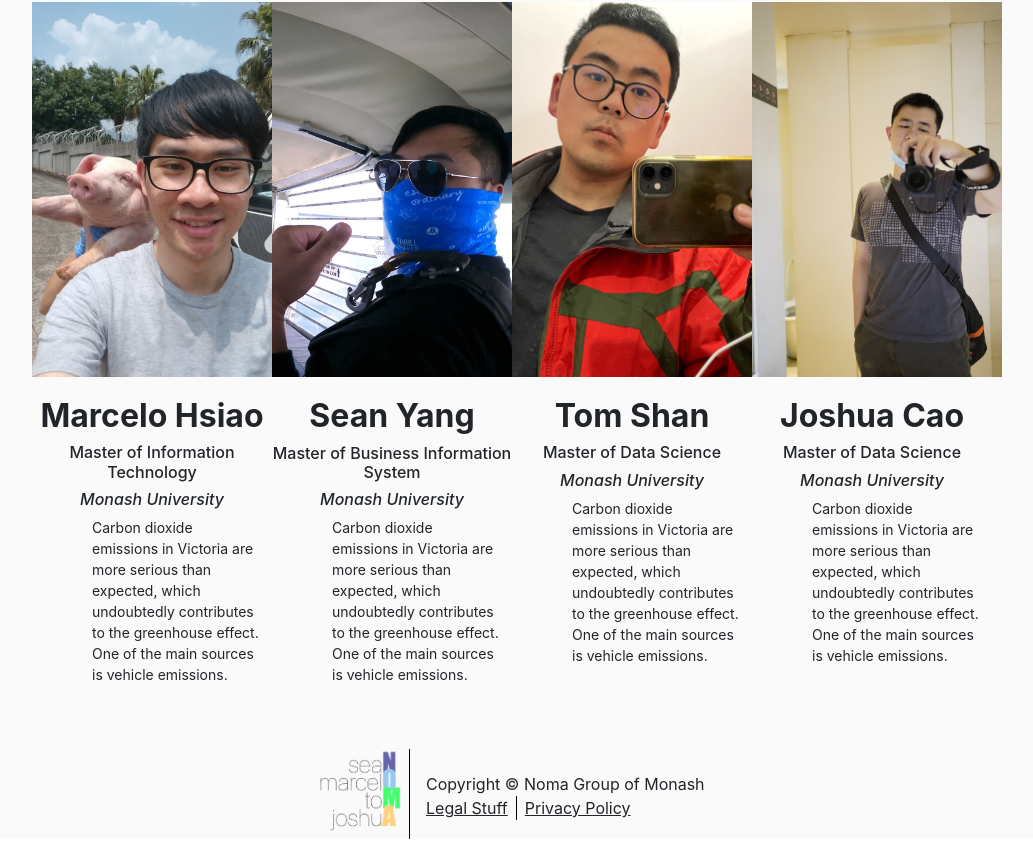
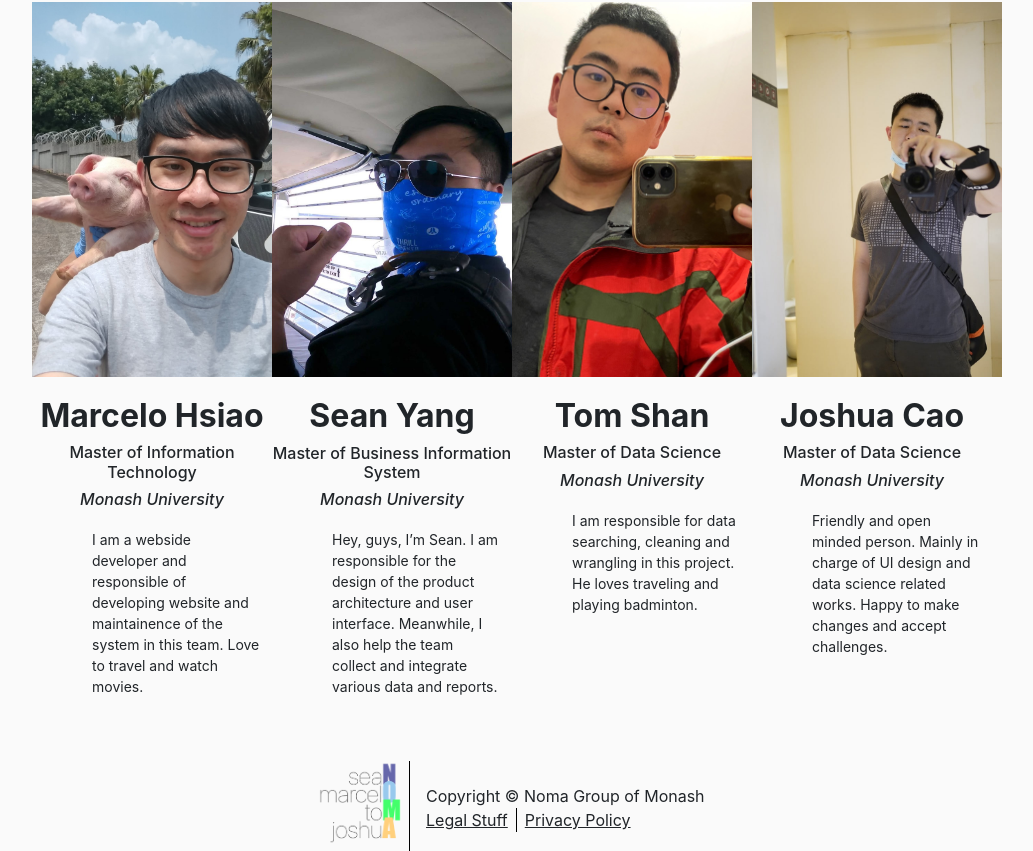
Before and after one commit to marcelo0410/Ecar-for-future, a React (Create React App) app: page /about in a window 1280 px wide. Shown: the part 663-1514 px from the top of the page, without its empty margins (128-1161 px from the left). Built offline with nearby package versions, Linux system fonts and the light colour scheme.

Commit message:
about page team information updated

```diff
--- a/src/App.js
+++ b/src/App.js
@@ -42,7 +42,7 @@ function App() {
 
           {/* <Route path="/test" element={<Test scrollHeight={4000} width={1158} height={770} numFrames={63}/>}/> */}
 
-          <Route path="/" element={<Navigate replace to="/login"/>} />
+          <Route path="/" element={<Navigate replace to="/home"/>} />
         </Routes>
         <Footer/>
         </div>
--- a/src/screens/about/components/Member.js
+++ b/src/screens/about/components/Member.js
@@ -15,28 +15,28 @@ export default function teamInfo() {
               <h2>Marcelo Hsiao</h2>
               <h6>Master of Information Technology</h6>
               <h6 style={{fontStyle:'italic'}}>Monash University</h6>
-              <p>Carbon dioxide emissions in Victoria are more serious than expected, which undoubtedly contributes to the greenhouse effect. One of the main sources is vehicle emissions.</p>
+              <p>I am a webside developer and responsible of developing website and maintainence of the system in this team. Love to travel and watch movies. </p>
           </div>
           <div id="sean" style={{width:"25%"}}>
               <img src={Sean}></img>
               <h2>Sean Yang</h2>
               <h6>Master of Business Information System</h6>
               <h6 style={{fontStyle:'italic'}}>Monash University</h6>
-              <p>Carbon dioxide emissions in Victoria are more serious than expected, which undoubtedly contributes to the greenhouse effect. One of the main sources is vehicle emissions.</p>
+              <p>Hey, guys, I’m Sean. I am responsible for the design of the product architecture and user interface. Meanwhile, I also help the team collect and integrate various data and reports.</p>
           </div>
           <div id="tom" style={{width:"25%"}}>
               <img src={Tom}></img>
               <h2>Tom Shan</h2>
               <h6>Master of Data Science</h6>
               <h6 style={{fontStyle:'italic'}}>Monash University</h6>
-              <p>Carbon dioxide emissions in Victoria are more serious than expected, which undoubtedly contributes to the greenhouse effect. One of the main sources is vehicle emissions.</p>
+              <p>I am responsible for data searching, cleaning and wrangling in this project. He loves traveling and playing badminton.</p>
           </div>
           <div id="joshua" style={{width:"25%"}}>
               <img src={Joshua}></img>
               <h2>Joshua Cao</h2>
               <h6>Master of Data Science</h6>
               <h6 style={{fontStyle:'italic'}}>Monash University</h6>
-              <p>Carbon dioxide emissions in Victoria are more serious than expected, which undoubtedly contributes to the greenhouse effect. One of the main sources is vehicle emissions.</p>
+              <p>Friendly and open minded person. Mainly in charge of UI design and data science related works. Happy to make changes and accept challenges.</p>
           </div>
         </div>
     </div>
--- a/src/screens/about/components/style.css
+++ b/src/screens/about/components/style.css
@@ -34,10 +34,8 @@
 
 .tile-flex{
     margin-top:20px;
-    /* center the element */
     margin-right: auto;
     margin-left: auto;
-    /* give it dimensions */
     min-height: 10em;
     width: 75%;
 }
@@ -57,6 +55,8 @@
     width: 70%;
     justify-content: center;
     margin-left: 60px;
+    margin-top: 20px;
+
 }
 
 /* * {
```
